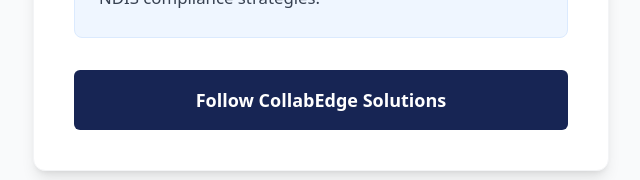
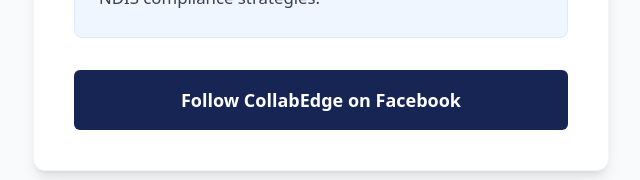
Before and after one commit to shurtis-0601/medprivacy, a Next.js app: page /founding-members/thank-you in a window 1280 px wide. Shown: the part 525-705 px from the top of the page, without its empty margins (319-959 px from the left). Built offline with nearby package versions, Linux system fonts and the light colour scheme.

Commit message:
Update page.tsx

```diff
--- a/app/founding-members/thank-you/page.tsx
+++ b/app/founding-members/thank-you/page.tsx
@@ -22,12 +22,12 @@
         </div>
 
         <a
-          href="[https://www.linkedin.com/company/collabedge-solutions/](https://www.linkedin.com/company/collabedge-solutions/)"
+          href="https://www.facebook.com/collabedge/"
           target="_blank"
           rel="noopener noreferrer"
           className="inline-block w-full bg-blue-950 text-white font-bold text-lg py-4 px-8 rounded-md hover:bg-blue-900 transition-colors"
         >
-          Follow CollabEdge Solutions
+          Follow CollabEdge on Facebook
         </a>
       </div>
     </div>
```
